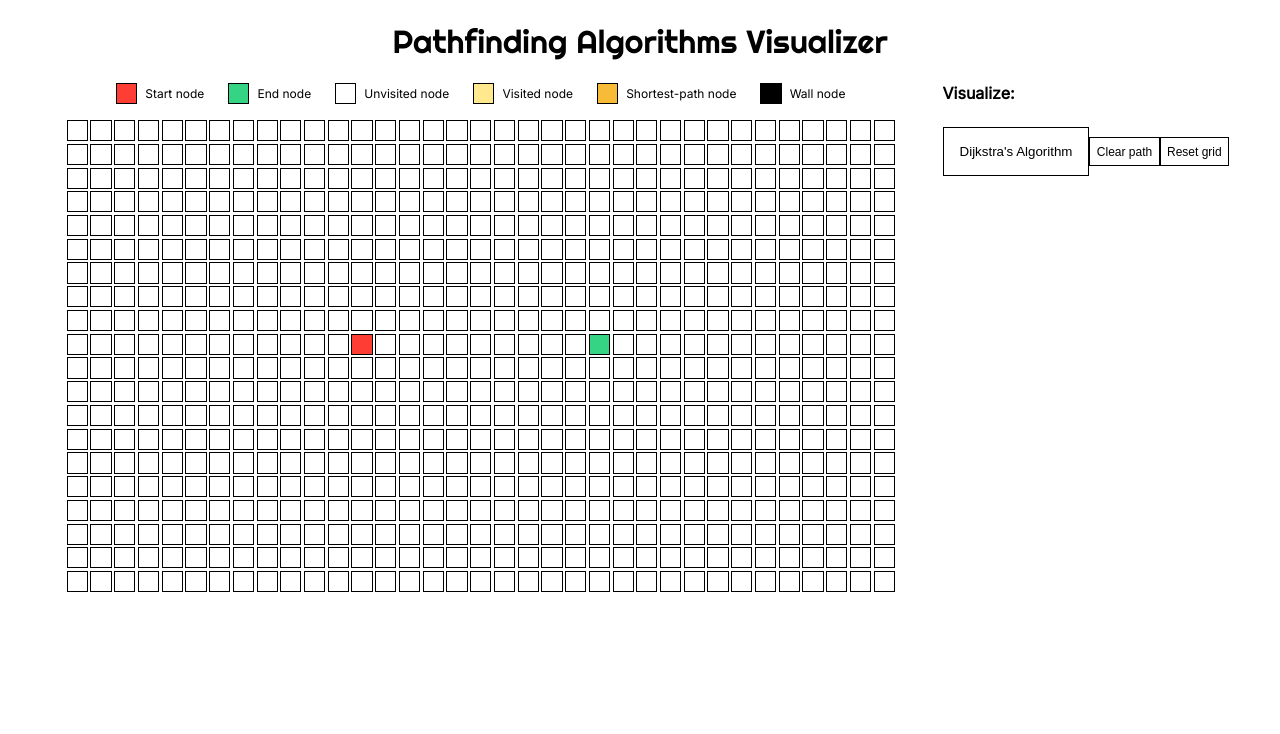
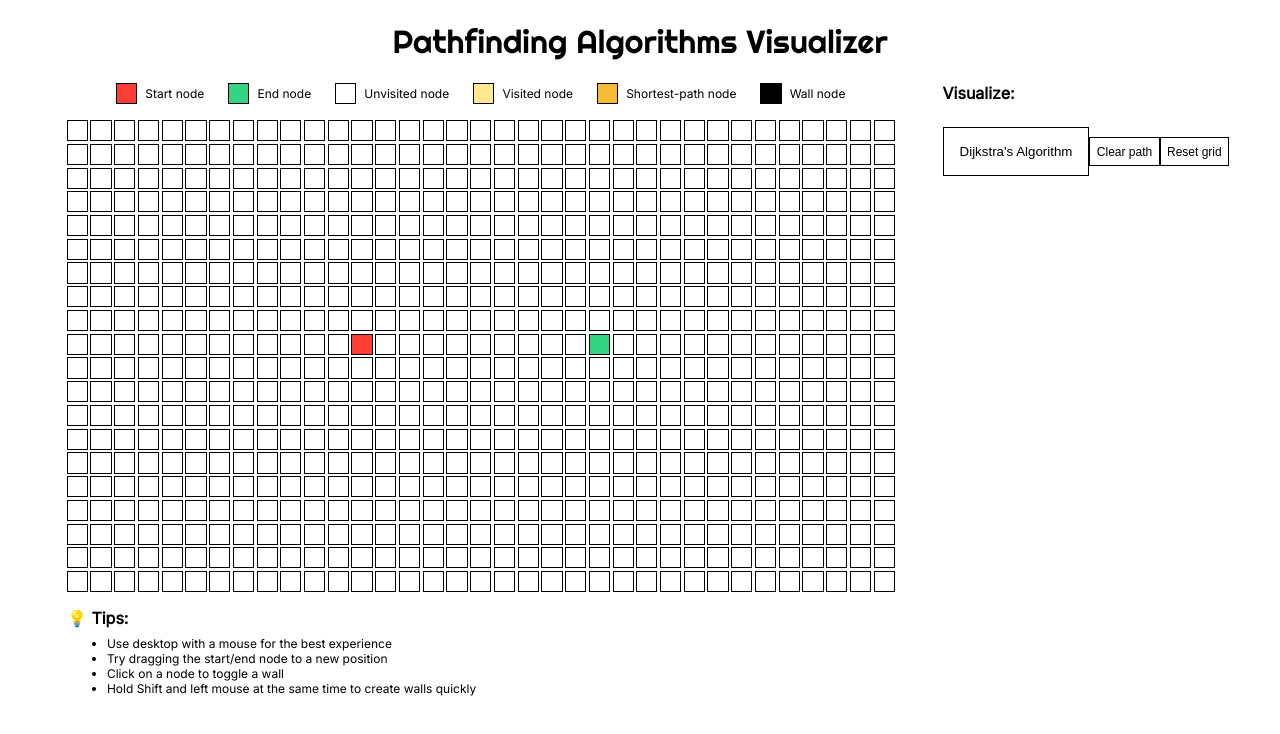
Before and after one commit to sonngdev/algorithms-visualizer, a React (Vite) app in the folder react-vite/: page / in a window 1280 px wide. Shown: the top 734 px of the page. Built offline with nearby package versions, Linux system fonts and the light colour scheme.

Commit message:
feat: Display tips

```diff
--- a/react-vite/src/App.css
+++ b/react-vite/src/App.css
@@ -14,7 +14,8 @@
   column-gap: 2rem;
   grid-template-areas:
     'legends sidebar'
-    'grid sidebar';
+    'grid sidebar'
+    'tips sidebar';
   grid-template-rows: fit-content;
   grid-template-columns: 3fr 1fr;
 }
@@ -25,6 +26,7 @@
   justify-content: center;
   flex-wrap: wrap;
   column-gap: 1.5rem;
+  row-gap: 0.5rem;
   margin-bottom: 1rem;
 }
 
@@ -48,11 +50,26 @@
   width: fit-content;
 }
 
+.tips {
+  padding: 0 1rem;
+}
+
+.tips .subtitle {
+  font-size: 1rem;
+  margin-top: 1rem;
+  margin-bottom: 0.5rem;
+}
+
+.tips ul {
+  margin: 0;
+  font-size: 0.75rem;
+}
+
 .sidebar {
   grid-area: sidebar;
 }
 
-.subtitle {
+.sidebar .subtitle {
   font-size: 1rem;
   margin-top: 0;
   margin-bottom: 1.5rem;
--- a/react-vite/src/App.tsx
+++ b/react-vite/src/App.tsx
@@ -266,6 +266,16 @@ function App() {
           ))}
         </div>
 
+        <div className="tips">
+          <h2 className="subtitle">💡 Tips:</h2>
+          <ul>
+            <li>Use desktop with a mouse for the best experience</li>
+            <li>Try dragging the start/end node to a new position</li>
+            <li>Click on a node to toggle a wall</li>
+            <li>Hold Shift and left mouse at the same time to create walls quickly</li>
+          </ul>
+        </div>
+
         <div className="sidebar">
           <h2 className="subtitle">Visualize:</h2>
           <button
```
